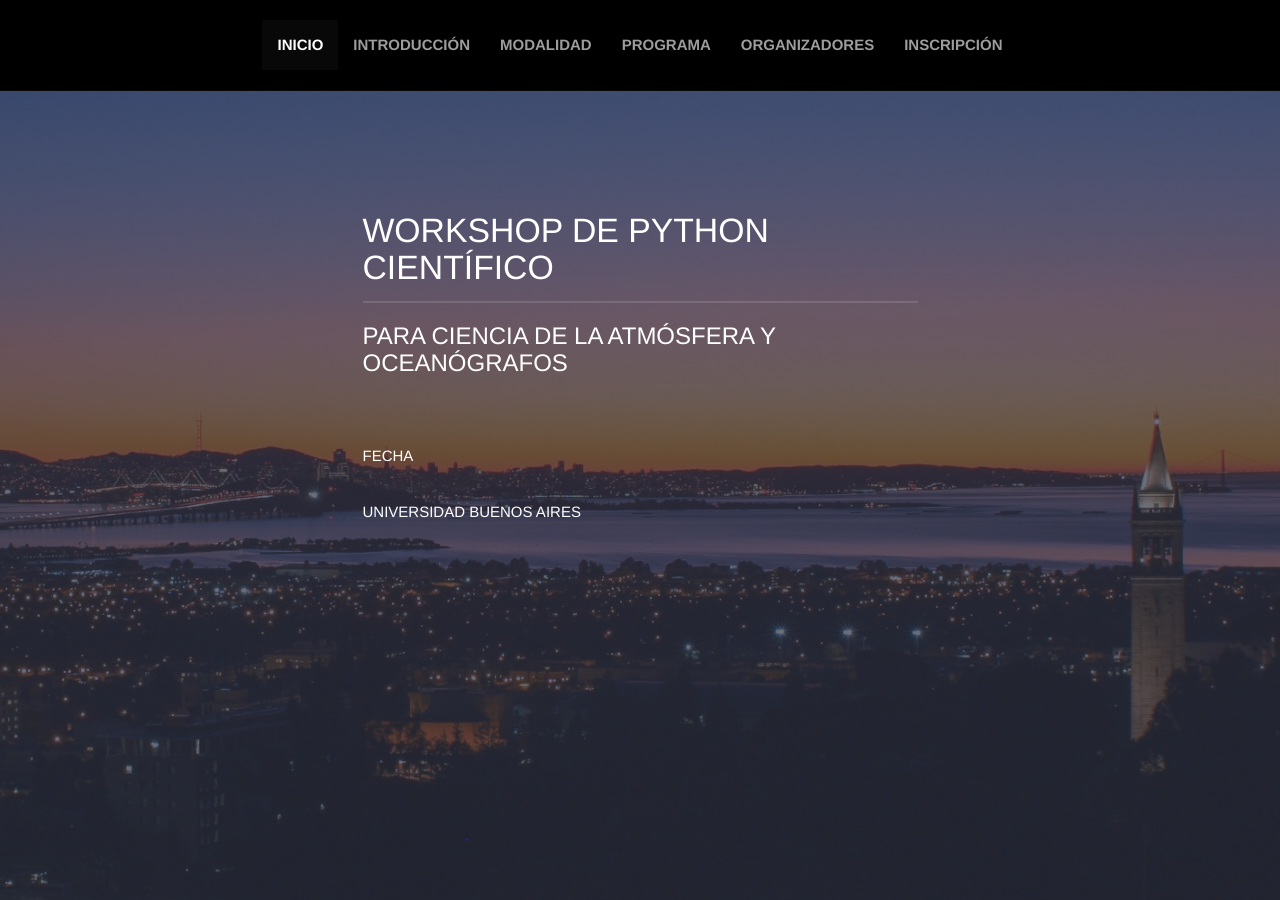
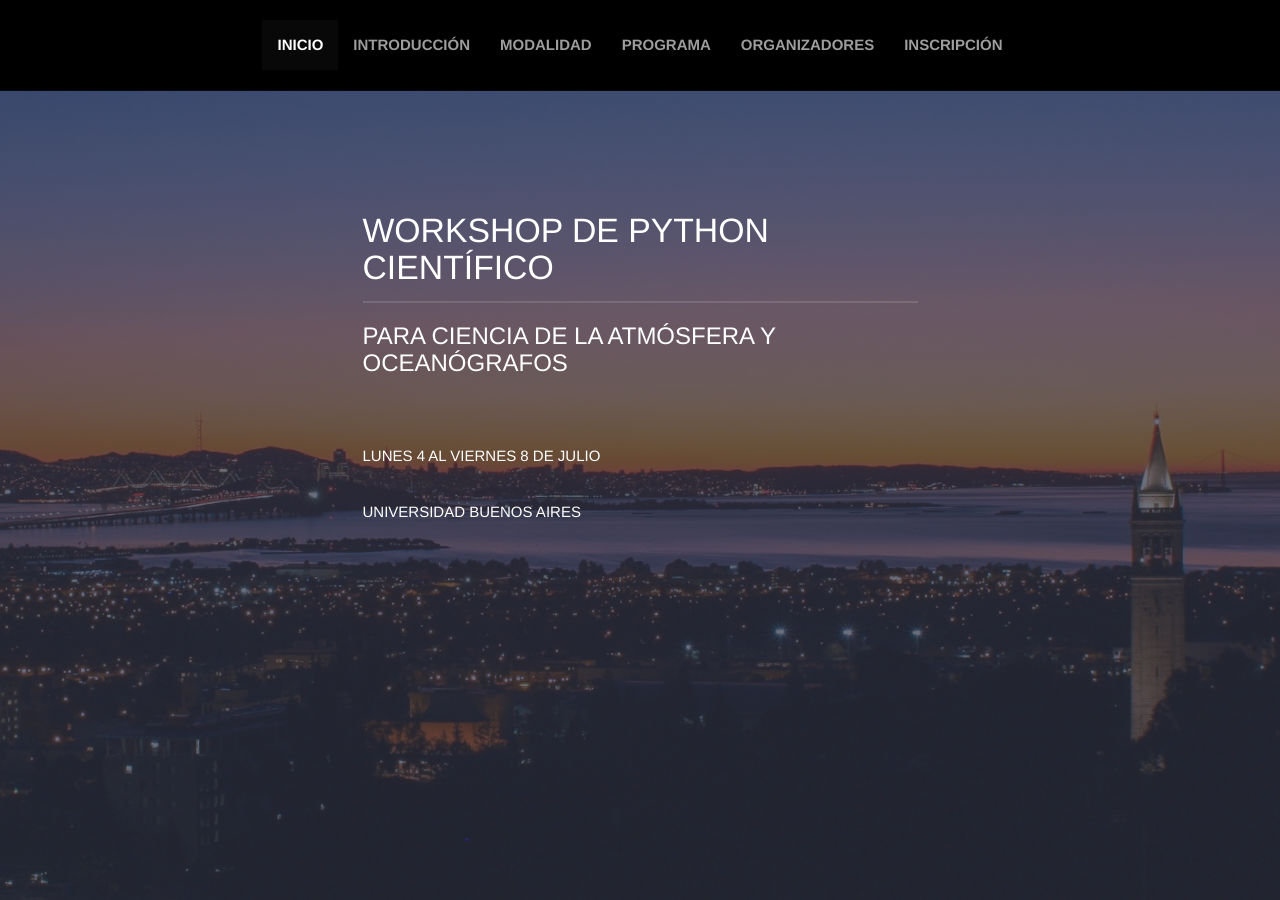
Before and after one commit to pewen/wpc, a Jekyll site: the page built from index.html, in a window 1280 px wide and 900 px high. Built offline with Jekyll 4.4.1, drawn with Linux system fonts in a browser that asks for light colours; nearby versions of some CDN libraries.

Commit message:
add date

```diff
--- a/index.html
+++ b/index.html
@@ -15,7 +15,7 @@ layout: default
 	<h3>Para ciencia de la Atmósfera y Oceanógrafos</h3>
 	<p>
 	  <br></br>
-	  Fecha
+	  Lunes 4 al Viernes 8 de julio
 	  <br></br>
 	  Universidad Buenos Aires
 	</p>
```
Also changed, not shown: 3 other files.
